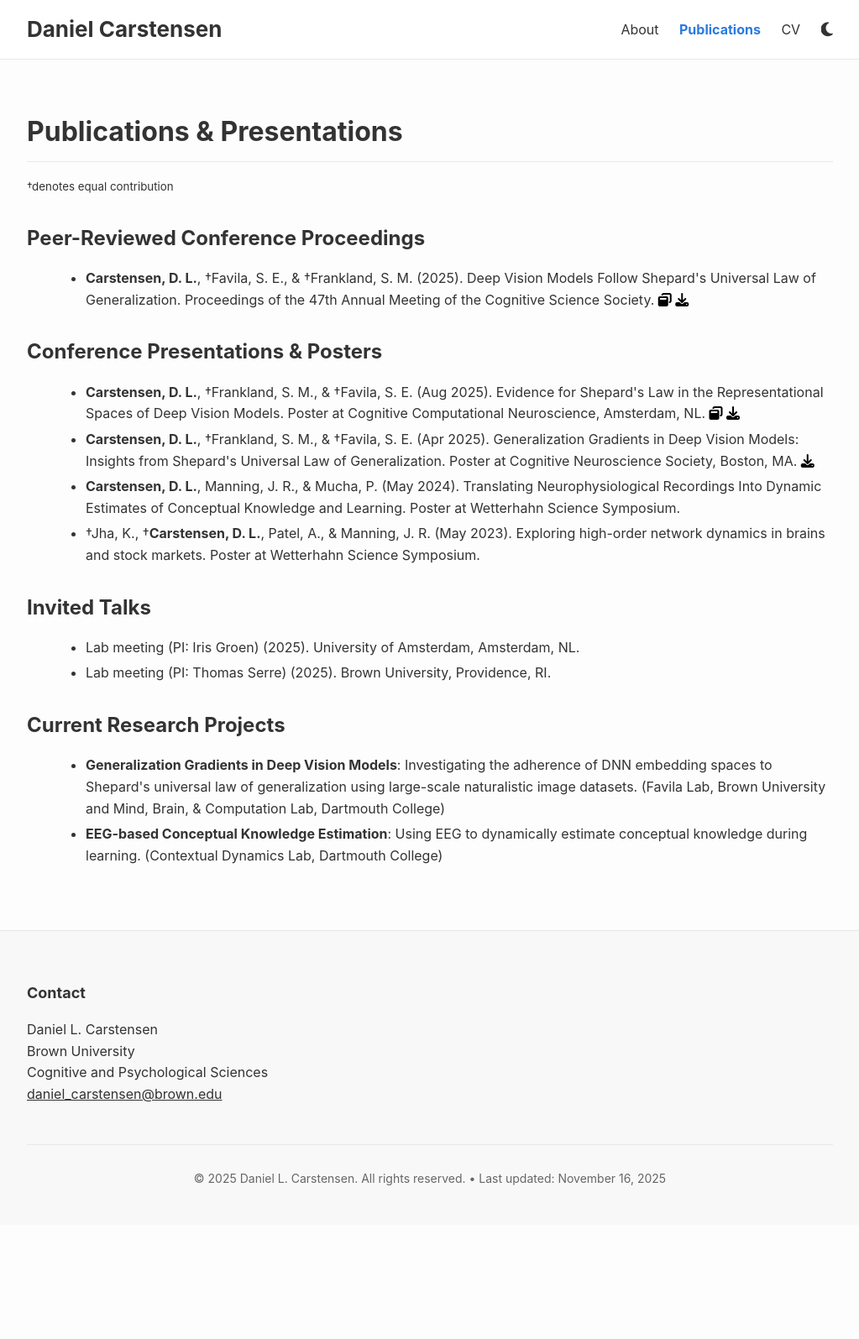
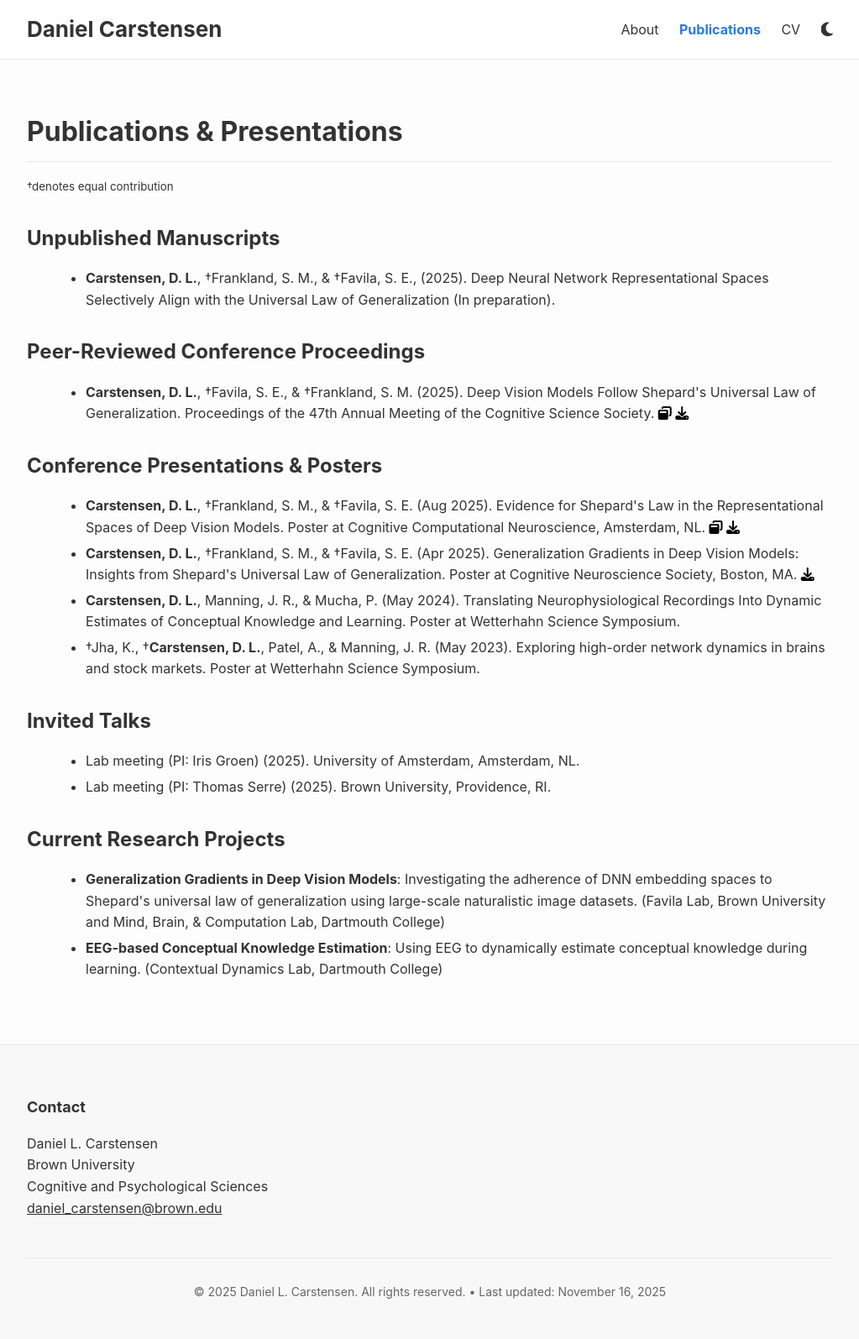
Before and after one commit to daniel-carstensen/daniel-carstensen.github.io, a Jekyll site: the page built from publications.md, in a window 1280 px wide. Shown: the whole page at 84% size, without its empty margins (128-1151 px from the left). Built offline with Jekyll 4.4.1, drawn with Linux system fonts in a browser that asks for light colours; before the commit the page ends 1459 px from its top, so only the background shows below that.

Commit message:
updated publications

```diff
--- a/publications.md
+++ b/publications.md
@@ -5,6 +5,11 @@ title: Publications
 
 # Publications & Presentations
 <small>†denotes equal contribution</small>
+
+## Unpublished Manuscripts
+<ul class="publications-list">
+<li><strong>Carstensen, D. L.</strong>, †Frankland, S. M., & †Favila, S. E., (2025). Deep Neural Network Representational Spaces Selectively Align with the Universal Law of Generalization (In preparation).</li>
+</ul>
 
 ## Peer-Reviewed Conference Proceedings
 <ul class="publications-list">
```
